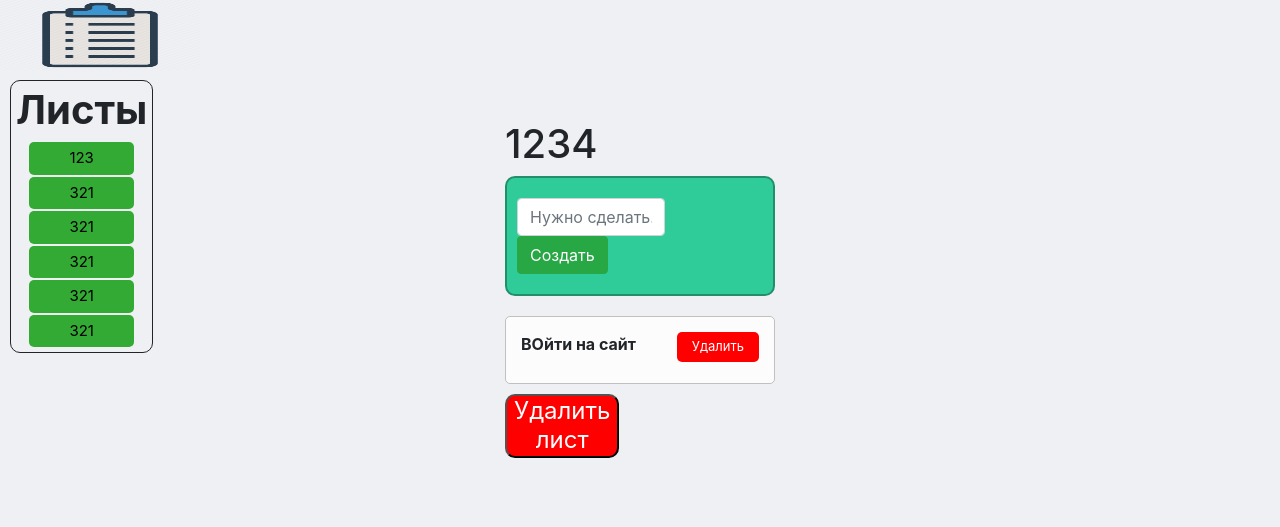
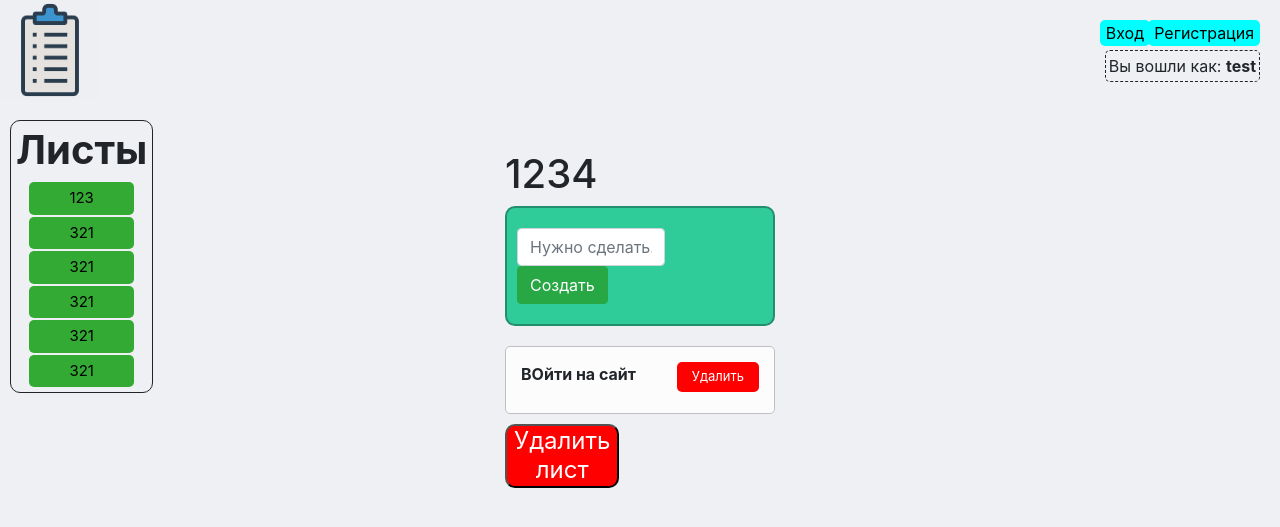
Before and after one commit to Tosking/TODO_together, a PHP site: page /list.php?list=6 in a window 1280 px wide. Shown: the top 527 px of the page. Run offline with PHP 8.4, Linux system fonts and the light colour scheme; a user stored in the database is signed in; data comes from the database, SQL or seed files in the repository.

Commit message:
fixed styling

```diff
--- a/site/css/style.css
+++ b/site/css/style.css
@@ -56,7 +56,7 @@ ul li {
 
 #lists {
   position: absolute;
-  top: 80px;
+  top: 120px;
   left: 10px;
   z-index: 1;
   border: 1px;
@@ -123,3 +123,31 @@ ul li button:hover {
 {
   position: relative;
 }
+#reg{
+  position: absolute;
+  top: 20px;
+  right: 20px;
+  background: aqua;
+  border: 0;
+  border-radius: 5px;
+  display: block;
+}
+#login{
+  position: absolute;
+  top: 20px;
+  right: 130px;
+  background: aqua;
+  border: 0;
+  border-radius: 5px;
+  display: block;
+}
+#name{
+  position: absolute;
+  top: 50px;
+  right: 20px;
+  border: 1px;
+  padding: 3px 3px;
+  border-radius: 5px;
+  border-style: dashed;
+  display: block;
+}
--- a/site/index.php
+++ b/site/index.php
@@ -5,6 +5,7 @@
   <meta name="viewport" content="width=device-width, initial-scale=1.0">
   <meta http-equiv="X-UA-Compatible" content="ie=edge">
   <title>Список дел</title>
+  <link rel="icon" href="logo/logo.png">
   <link rel="stylesheet" href="css/style_index.css">
   <link rel="stylesheet" href="https://stackpath.bootstrapcdn.com/bootstrap/4.3.1/css/bootstrap.min.css">
 </head>
--- a/site/list.php
+++ b/site/list.php
@@ -5,11 +5,12 @@
   <meta name="viewport" content="width=device-width, initial-scale=1.0">
   <meta http-equiv="X-UA-Compatible" content="ie=edge">
   <title>Todolist</title>
+  <link rel="icon" href="logo/logo.png">
   <link rel="stylesheet" href="css/style.css">
   <link rel="stylesheet" href="https://stackpath.bootstrapcdn.com/bootstrap/4.3.1/css/bootstrap.min.css">
 </head>
 <body>
-    <header><a href ="/index.php"><img src ="logo/logo.png" width="200" height="70" alt ="logo"></a></header>
+    <header><a href ="/index.php"><img src ="logo/logo.png" width="100" height="100" alt ="logo"></a></header>
   <div class="container">
     <?php
       session_start();
@@ -54,6 +55,12 @@
       }
       echo '</div>';
       echo '</ul>';
+      $user_name = $pdo->query('SELECT `login` FROM `user` WHERE `user_id`='.$user.'')->fetch(PDO::FETCH_OBJ)->login;
+      echo '
+      <a href="/singup.php"> <button id="reg"> Регистрация </button></a>
+      <a href="/login.php"> <button id="login"> Вход </button></a>
+      <div id="name">Вы вошли как: <strong>'.$user_name.'</strong></div>
+      ';
     ?>
   </div>
 </body>
```
